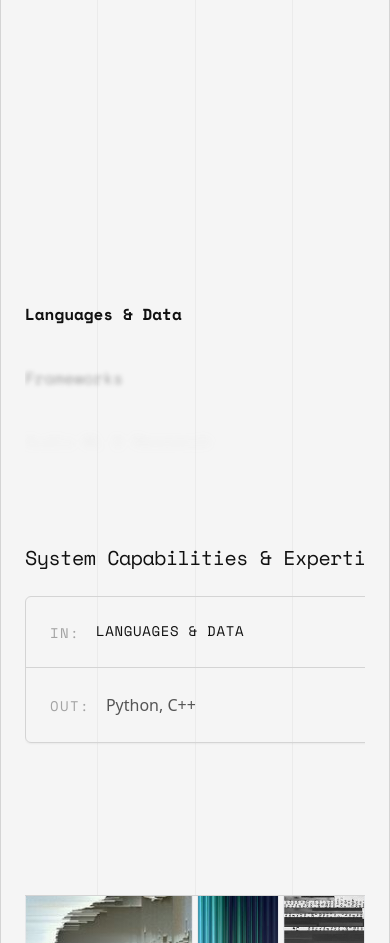
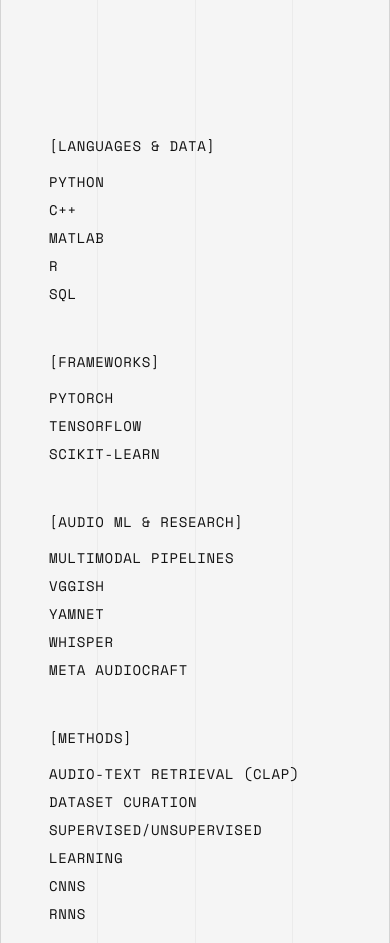
Before and after one commit to DIEGOGCHM/Portfolio_Diego_Chavez_ML_DSP_ENG, a Next.js app: page / in a window 390 px wide. Shown: the part 3600-4543 px from the top of the page. Built offline with nearby package versions, Linux system fonts and the light colour scheme.

Commit message:
feat: Convert Skills section to static two-column tabular layout matching mockup

```diff
--- a/src/components/Skills.tsx
+++ b/src/components/Skills.tsx
@@ -1,36 +1,35 @@
 "use client";
 
-import React, { useState, useRef } from "react";
-import { motion, AnimatePresence } from "framer-motion";
+import React from "react";
 
 const skillsData = [
   {
     q: "Languages & Data",
-    a: "Python, C++"
+    a: "Python, C++, MATLAB, R, SQL"
   },
   {
     q: "Frameworks",
-    a: "PyTorch, TensorFlow"
+    a: "PyTorch, TensorFlow, Scikit-Learn"
   },
   {
     q: "Audio ML & Research",
-    a: "Multimodal Pipelines"
+    a: "Multimodal Pipelines, VGGish, YAMNet, Whisper, Meta AudioCraft"
   },
   {
     q: "Methods",
-    a: "Audio-Text Retrieval (CLAP), Dataset Curation"
+    a: "Audio-Text Retrieval (CLAP), Dataset Curation, Supervised/Unsupervised Learning, CNNs, RNNs"
   },
   {
     q: "Embedded & Hardware",
-    a: "Arduino, Raspberry Pi"
+    a: "Arduino, Raspberry Pi, Daisy Seed"
   },
   {
     q: "Integration",
-    a: "Sensor Integration, Automation"
+    a: "Sensor Integration, Automation, API Development (Flask, FastAPI, Docker)"
   },
   {
     q: "Audio & DSP Tools",
-    a: "Dolby Atmos Immersive"
+    a: "Dolby Atmos Immersive, Max/MSP, PureData, JUCE, Csound, SuperCollider, Ableton Live"
   },
   {
     q: "Applications",
@@ -39,147 +38,35 @@
 ];
 
 export default function Skills() {
-  const [activeIndex, setActiveIndex] = useState(0);
-  const [displayIndex, setDisplayIndex] = useState(0);
-  const [isChanging, setIsChanging] = useState(false);
-  const wheelTimeout = useRef<NodeJS.Timeout | null>(null);
-
-  const handleSelect = (idx: number) => {
-    if (idx === activeIndex) return;
-    setActiveIndex(idx);
-    setIsChanging(true);
-    setTimeout(() => {
-      setDisplayIndex(idx);
-      setIsChanging(false);
-    }, 200);
-  };
-
-  const handleWheel = (e: React.WheelEvent) => {
-    if (wheelTimeout.current) return;
-    if (e.deltaY > 10) {
-      handleSelect(Math.min(skillsData.length - 1, activeIndex + 1));
-    } else if (e.deltaY < -10) {
-      handleSelect(Math.max(0, activeIndex - 1));
-    }
-    wheelTimeout.current = setTimeout(() => { wheelTimeout.current = null; }, 400);
-  };
-
-  const itemHeight = 64;
-
-  const itemVariants = {
-    active: { opacity: 1, filter: "blur(0px)", color: "var(--white_clinical)", fontWeight: 700, transition: { duration: 0.3 } },
-    next1: { opacity: 0.5, filter: "blur(2px)", color: "var(--white_faded)", fontWeight: 500, transition: { duration: 0.3 } },
-    next2: { opacity: 0.2, filter: "blur(4px)", color: "var(--gray_signal)", fontWeight: 400, transition: { duration: 0.3 } },
-    hidden: { opacity: 0, filter: "blur(8px)", color: "var(--gray_signal)", fontWeight: 400, transition: { duration: 0.3 } }
-  };
-
   return (
     <section
       id="skills"
-      className="w-full bg-transparent text-white_clinical py-32 md:py-48 overflow-hidden"
+      className="w-full bg-transparent text-white_clinical py-32 md:py-48 overflow-hidden font-mono"
     >
-      <div className="grid grid-cols-12 gap-12 max-w-6xl mx-auto">
+      <div className="max-w-5xl mx-auto px-6 md:px-12 xl:px-24">
 
-        {/* Left Menu: Scrolling List */}
-        <div
-          className="col-span-12 md:col-span-5 flex flex-col pt-8"
-          onWheel={handleWheel}
-        >
-          <div
-            className="relative h-[300px] w-full"
-            style={{ maskImage: "linear-gradient(to bottom, transparent, black 15%, black 85%, transparent)", WebkitMaskImage: "linear-gradient(to bottom, transparent, black 15%, black 85%, transparent)" }}
-          >
-            {/* STATIC SELECTION INDICATOR */}
-            <div className="absolute right-0 top-[150px] -translate-y-1/2 z-20 pointer-events-none">
-              <span className="font-mono font-black text-sm" style={{ color: "var(--white_clinical)" }}>
-                ↑ ↓
-              </span>
-            </div>
+        <div className="flex flex-col gap-10 md:gap-14">
+          {skillsData.map((item, idx) => {
+            const values = item.a.split(',').map(v => v.trim().toUpperCase());
 
-            <motion.div
-              className="absolute w-full"
-              initial={false}
-              animate={{ y: `calc(150px - ${activeIndex * itemHeight}px - ${itemHeight / 2}px)` }}
-              transition={{ type: "spring", stiffness: 80, damping: 14, mass: 1 }}
-            >
-              {skillsData.map((item, idx) => {
-                const distance = Math.abs(idx - activeIndex);
-                let state = "hidden";
-                if (distance === 0) state = "active";
-                else if (distance === 1) state = "next1";
-                else if (distance === 2) state = "next2";
+            return (
+              <div key={idx} className="grid grid-cols-1 md:grid-cols-12 gap-2 md:gap-8">
+                {/* Left Column: Key */}
+                <div className="md:col-span-5 text-white_clinical tracking-wider text-sm md:text-base leading-loose">
+                  [{item.q.toUpperCase()}]
+                </div>
 
-                const isActive = idx === activeIndex;
-
-                return (
-                  <motion.div
-                    key={idx}
-                    onClick={() => handleSelect(idx)}
-                    variants={itemVariants}
-                    initial={false}
-                    animate={state}
-                    whileHover={!isActive ? { opacity: 0.9, filter: "blur(0px)", color: "var(--white_clinical)", transition: { duration: 0.2 } } : {}}
-                    className="h-[64px] cursor-pointer flex items-center justify-between group origin-left"
-                  >
-                    <motion.h3
-                      className="text-base md:text-lg font-mono"
-                    >
-                      {item.q}
-                    </motion.h3>
-                  </motion.div>
-                );
-              })}
-            </motion.div>
-          </div>
-        </div>
-
-        {/* Right Side: Terminal Window Style */}
-        <div className="col-span-12 md:col-span-7 flex flex-col pt-8">
-          <h2 className="text-xl md:text-2xl text-white_clinical mb-6 font-mono tracking-tight">System Capabilities & Expertise.</h2>
-
-          <motion.div
-            layout
-            className="flex flex-col bg-black_core/50 border border-gray_interference rounded-md shadow-sm overflow-hidden"
-            transition={{ type: "spring", stiffness: 70, damping: 15, mass: 1 }}
-          >
-            {/* IN Section */}
-            <div className="flex gap-4 border-b border-gray_interference p-6 md:p-8">
-               <span className="text-gray_signal font-mono text-sm tracking-widest mt-0.5">IN:</span>
-               <AnimatePresence mode="popLayout">
-                 <motion.span
-                   key={activeIndex}
-                   initial={{ opacity: 0, filter: "blur(4px)" }}
-                   animate={{ opacity: 1, filter: "blur(0px)" }}
-                   exit={{ opacity: 0, filter: "blur(4px)", transition: { duration: 0.15 } }}
-                   transition={{ duration: 0.4, ease: "easeOut" }}
-                   className="uppercase text-white_clinical font-mono text-sm tracking-wider"
-                 >
-                   {skillsData[activeIndex].q}
-                 </motion.span>
-               </AnimatePresence>
-            </div>
-
-            {/* OUT Section */}
-            <motion.div layout className="flex gap-4 p-6 md:p-8">
-               <span className="text-gray_signal font-mono text-sm tracking-widest mt-1">OUT:</span>
-               <div className="flex-1 relative">
-                 <AnimatePresence mode="popLayout">
-                   {!isChanging && (
-                     <motion.span
-                       key={displayIndex}
-                       initial={{ opacity: 0, filter: "blur(4px)" }}
-                       animate={{ opacity: 1, filter: "blur(0px)" }}
-                       exit={{ opacity: 0, filter: "blur(4px)", transition: { duration: 0.15 } }}
-                       transition={{ duration: 0.4, ease: "easeOut" }}
-                       className="font-sans text-white_faded leading-relaxed text-base md:text-lg block"
-                     >
-                       {skillsData[displayIndex].a}
-                     </motion.span>
-                   )}
-                 </AnimatePresence>
-               </div>
-            </motion.div>
-          </motion.div>
+                {/* Right Column: Values */}
+                <div className="md:col-span-7 flex flex-col">
+                  {values.map((val, vIdx) => (
+                    <span key={vIdx} className="text-white_clinical text-sm md:text-base tracking-wider leading-loose">
+                      {val}
+                    </span>
+                  ))}
+                </div>
+              </div>
+            );
+          })}
         </div>
 
       </div>
```
